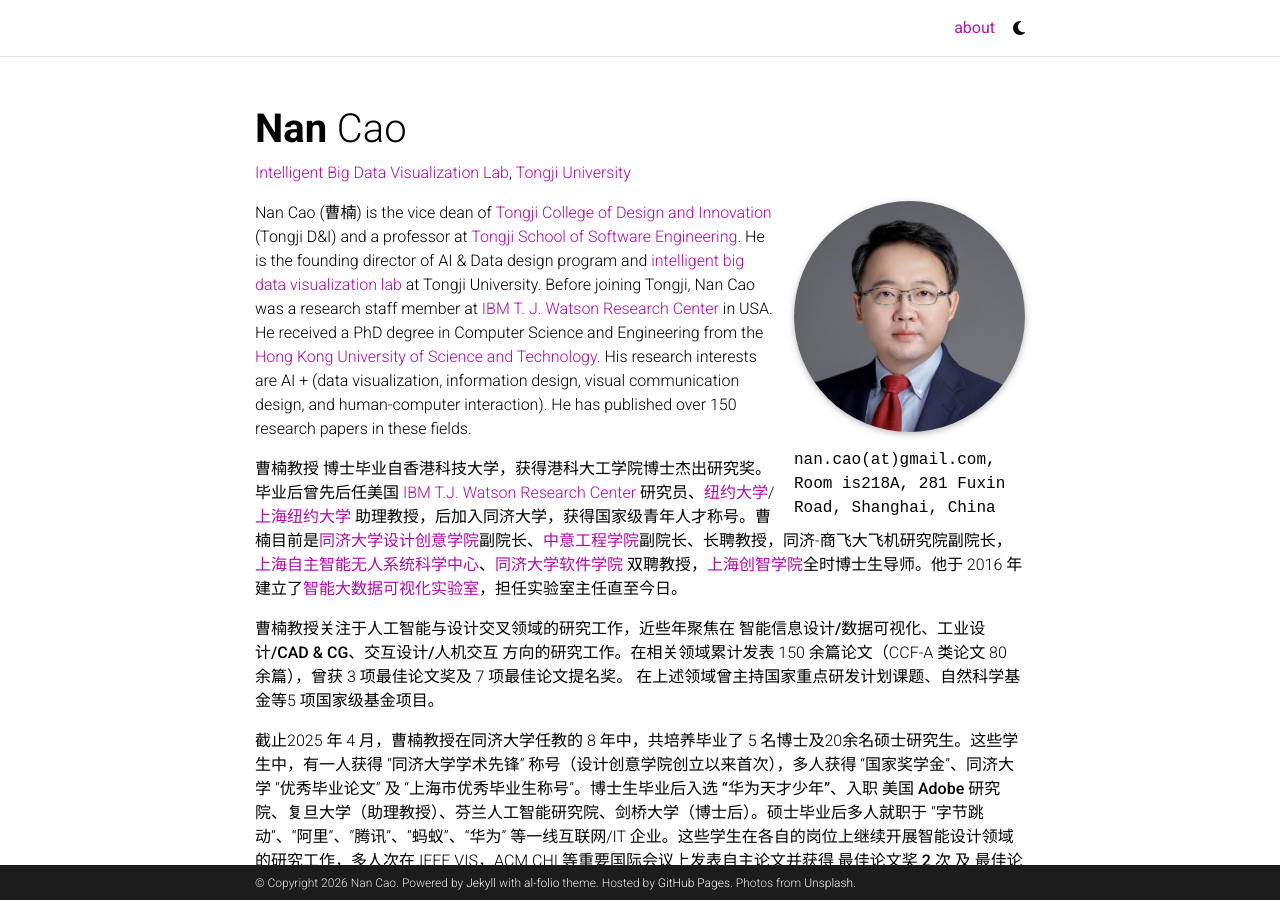
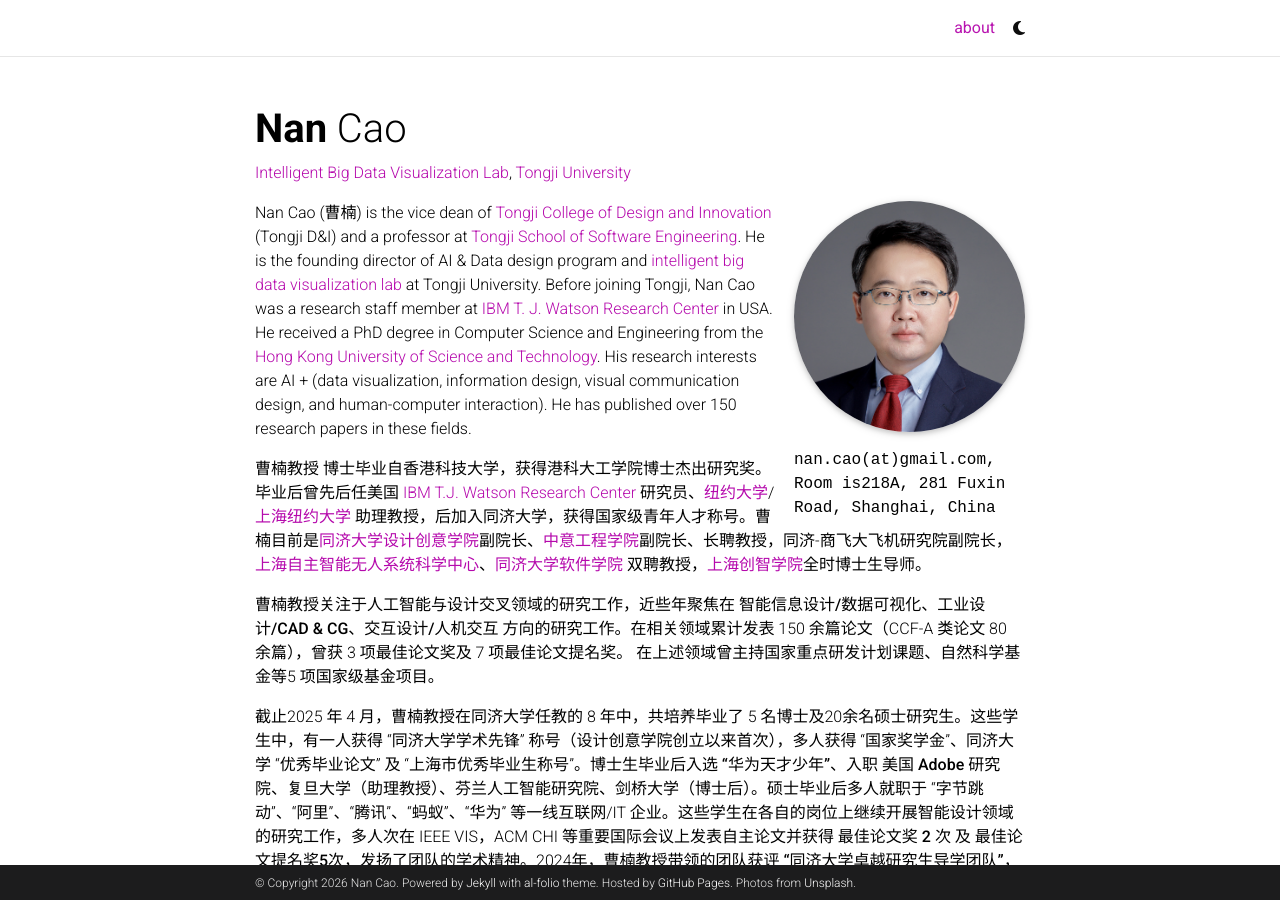
Before and after one commit to nancao/nancao.github.io, a Jekyll site: the page built from _pages/about.md, in a window 1280 px wide and 900 px high. Built offline with Jekyll 4.4.1, drawn with Linux system fonts in a browser that asks for light colours; full-size pictures stand in for the smaller copies a plugin makes; comment, search, counter and statistics services are not loaded; a style sheet for code colours, icons or effects is not loaded.

Commit message:
Update biography of Professor Nan Cao

```diff
--- a/_pages/about.md
+++ b/_pages/about.md
@@ -18,7 +18,7 @@
 ---
 Nan Cao (曹楠) is the vice dean of [Tongji College of Design and Innovation](https://tjdi.tongji.edu.cn/) (Tongji D&I) and a professor at [Tongji School of Software Engineering](https://sse.tongji.edu.cn/index.htm). He is the founding director of AI & Data design program and [intelligent big data visualization lab](https://idvxlab.com/) at Tongji University. Before joining Tongji, Nan Cao was a research staff member at [IBM T. J. Watson Research Center](https://research.ibm.com/labs/watson/) in USA. He received a PhD degree in Computer Science and Engineering from the [Hong Kong University of Science and Technology](https://hkust.edu.hk/). His research interests are AI + (data visualization, information design, visual communication design, and human-computer interaction). He has published over 150 research papers in these fields.
 
-曹楠教授 博士毕业自香港科技大学，获得港科大工学院博士杰出研究奖。毕业后曾先后任美国 [IBM T.J. Watson Research Center](https://research.ibm.com/labs/yorktown-heights) 研究员、[纽约大学](https://www.nyu.edu/)/[上海纽约大学](https://shanghai.nyu.edu/) 助理教授，后加入同济大学，获得国家级青年人才称号。曹楠目前是[同济大学设计创意学院](https://tjdi.tongji.edu.cn/)副院长、[中意工程学院](https://tjsic.tongji.edu.cn/)副院长、长聘教授，同济-商飞大飞机研究院副院长，[上海自主智能无人系统科学中心](https://srias.tongji.edu.cn/)、[同济大学软件学院](https://sse.tongji.edu.cn/) 双聘教授，[上海创智学院](https://admissions.sii.edu.cn/)全时博士生导师。他于 2016 年建立了[智能大数据可视化实验室](https://idvxlab.com/)，担任实验室主任直至今日。
+曹楠教授 博士毕业自香港科技大学，获得港科大工学院博士杰出研究奖。毕业后曾先后任美国 [IBM T.J. Watson Research Center](https://research.ibm.com/labs/yorktown-heights) 研究员、[纽约大学](https://www.nyu.edu/)/[上海纽约大学](https://shanghai.nyu.edu/) 助理教授，后加入同济大学，获得国家级青年人才称号。曹楠目前是[同济大学设计创意学院](https://tjdi.tongji.edu.cn/)副院长、[中意工程学院](https://tjsic.tongji.edu.cn/)副院长、长聘教授，同济-商飞大飞机研究院副院长，[上海自主智能无人系统科学中心](https://srias.tongji.edu.cn/)、[同济大学软件学院](https://sse.tongji.edu.cn/) 双聘教授，[上海创智学院](https://admissions.sii.edu.cn/)全时博士生导师。
 
 曹楠教授关注于人工智能与设计交叉领域的研究工作，近些年聚焦在 **智能信息设计/数据可视化、工业设计/CAD & CG、交互设计/人机交互** 方向的研究工作。在相关领域累计发表 150 余篇论文（CCF-A 类论文 80 余篇），曾获 3 项最佳论文奖及 7 项最佳论文提名奖。 在上述领域曾主持国家重点研发计划课题、自然科学基金等5 项国家级基金项目。
 
```
